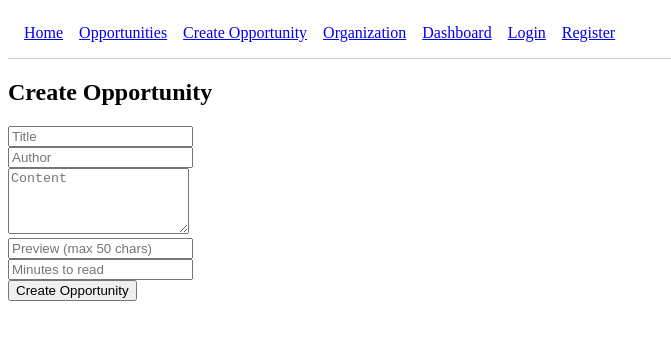
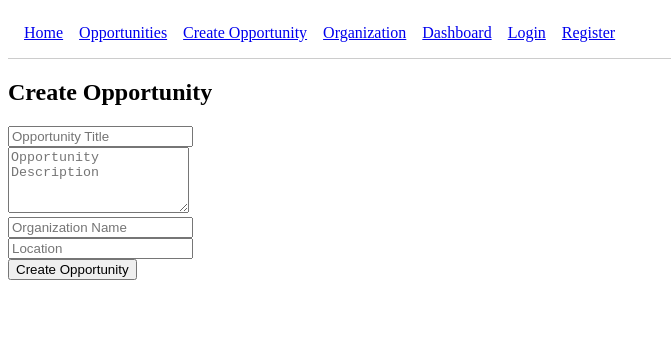
Before and after one commit to Httpednah/volunteer-connect-frontend, a React (Vite) app in the folder volunteer-connect-frontend/: page /create-opportunity in a window 1280 px wide. Shown: the top 340 px of the page, without its empty margins (0-671 px from the left). Built offline with nearby package versions, Linux system fonts and the light colour scheme.

Commit message:
more files added

```diff
--- a/volunteer-connect-frontend/src/pages/CreateOpportunity.jsx
+++ b/volunteer-connect-frontend/src/pages/CreateOpportunity.jsx
@@ -1,146 +1,138 @@
-// src/pages/CreateOpportunity.jsx
 import React from "react";
 import { useNavigate } from "react-router-dom";
 import { Formik, Form, Field, ErrorMessage } from "formik";
 import * as Yup from "yup";
 
-// Replace this with your actual backend URL
-const API_URL = "http://localhost:5555/articles";
+const API_URL = "http://localhost:5555/opportunities"; // Update this to your Flask route
 
 export default function CreateOpportunity() {
   const navigate = useNavigate();
 
-  const initialValues = {
-    title: "",
-    author: "",
-    content: "",
-    preview: "",
-    minutes_to_read: "",
-  };
-
+  // Validation schema using Yup
   const validationSchema = Yup.object({
-    title: Yup.string().required("Title is required"),
-    author: Yup.string().required("Author is required"),
-    content: Yup.string().required("Content is required"),
-    preview: Yup.string()
-      .max(50, "Preview must be 50 characters or less")
-      .required("Preview is required"),
-    minutes_to_read: Yup.number()
-      .typeError("Must be a number")
-      .positive("Must be positive")
-      .integer("Must be an integer")
-      .required("Minutes to read is required"),
+    title: Yup.string()
+      .min(5, "Title must be at least 5 characters")
+      .required("Title is required"),
+    description: Yup.string()
+      .min(20, "Description must be at least 20 characters")
+      .required("Description is required"),
+    organization: Yup.string().required("Organization is required"),
+    location: Yup.string().required("Location is required"),
   });
 
-  const handleSubmit = async (values, { setSubmitting, resetForm }) => {
+  // Handle form submission
+  const handleSubmit = async (values, { setSubmitting, resetForm, setStatus }) => {
     try {
-      const response = await fetch(API_URL, {
+      const res = await fetch(API_URL, {
         method: "POST",
-        headers: { "Content-Type": "application/json" },
+        headers: {
+          "Content-Type": "application/json",
+        },
         body: JSON.stringify(values),
       });
 
-      const data = await response.json();
+      const data = await res.json();
 
-      if (!response.ok) {
-        alert(data.message || "Error creating opportunity");
+      if (!res.ok) {
+        setStatus({ error: data.error || "Failed to create opportunity" });
       } else {
-        alert("Opportunity created successfully!");
+        setStatus({ success: "Opportunity created successfully!" });
         resetForm();
-        navigate("/opportunities"); // redirect to list
+        // Redirect to opportunities page after short delay
+        setTimeout(() => navigate("/opportunities"), 1500);
       }
     } catch (err) {
       console.error(err);
-      alert("Server error. Please try again.");
+      setStatus({ error: "Server error. Please try again." });
     } finally {
       setSubmitting(false);
     }
   };
 
   return (
-    <div className="flex items-center justify-center min-h-screen bg-slate-50 px-4">
-      <div className="w-full max-w-lg bg-white p-8 rounded-xl shadow-md border border-slate-200">
-        <h2 className="text-2xl font-bold mb-4">Create Opportunity</h2>
+    <div className="min-h-screen flex items-center justify-center bg-slate-50 dark:bg-slate-900 p-4">
+      <div className="w-full max-w-lg bg-white dark:bg-slate-800 p-8 rounded-xl shadow-md border dark:border-slate-700">
+        <h2 className="text-2xl font-bold mb-4 dark:text-white">Create Opportunity</h2>
+
         <Formik
-          initialValues={initialValues}
+          initialValues={{
+            title: "",
+            description: "",
+            organization: "",
+            location: "",
+          }}
           validationSchema={validationSchema}
           onSubmit={handleSubmit}
         >
-          {({ isSubmitting }) => (
+          {({ isSubmitting, status }) => (
             <Form className="space-y-4">
               <div>
                 <Field
                   name="title"
-                  placeholder="Title"
-                  className="w-full px-3 py-2 border rounded"
+                  placeholder="Opportunity Title"
+                  className="w-full px-3 py-2 border rounded dark:bg-slate-700 dark:text-white"
                 />
                 <ErrorMessage
                   name="title"
                   component="div"
-                  className="text-red-500 text-sm"
+                  className="text-red-500 text-sm mt-1"
                 />
               </div>
 
               <div>
                 <Field
-                  name="author"
-                  placeholder="Author"
-                  className="w-full px-3 py-2 border rounded"
+                  name="description"
+                  as="textarea"
+                  placeholder="Opportunity Description"
+                  rows={4}
+                  className="w-full px-3 py-2 border rounded dark:bg-slate-700 dark:text-white"
                 />
                 <ErrorMessage
-                  name="author"
+                  name="description"
                   component="div"
-                  className="text-red-500 text-sm"
+                  className="text-red-500 text-sm mt-1"
                 />
               </div>
 
               <div>
                 <Field
-                  as="textarea"
-                  name="content"
-                  placeholder="Content"
-                  className="w-full px-3 py-2 border rounded"
-                  rows="4"
+                  name="organization"
+                  placeholder="Organization Name"
+                  className="w-full px-3 py-2 border rounded dark:bg-slate-700 dark:text-white"
                 />
                 <ErrorMessage
-                  name="content"
+                  name="organization"
                   component="div"
-                  className="text-red-500 text-sm"
+                  className="text-red-500 text-sm mt-1"
                 />
               </div>
 
               <div>
                 <Field
-                  name="preview"
-                  placeholder="Preview (max 50 chars)"
-                  className="w-full px-3 py-2 border rounded"
+                  name="location"
+                  placeholder="Location"
+                  className="w-full px-3 py-2 border rounded dark:bg-slate-700 dark:text-white"
                 />
                 <ErrorMessage
-                  name="preview"
+                  name="location"
                   component="div"
-                  className="text-red-500 text-sm"
+                  className="text-red-500 text-sm mt-1"
                 />
               </div>
 
-              <div>
-                <Field
-                  name="minutes_to_read"
-                  placeholder="Minutes to read"
-                  className="w-full px-3 py-2 border rounded"
-                />
-                <ErrorMessage
-                  name="minutes_to_read"
-                  component="div"
-                  className="text-red-500 text-sm"
-                />
-              </div>
+              {status?.error && (
+                <p className="text-red-500 text-sm">{status.error}</p>
+              )}
+              {status?.success && (
+                <p className="text-green-500 text-sm">{status.success}</p>
+              )}
 
               <button
                 type="submit"
                 disabled={isSubmitting}
-                className="w-full bg-blue-500 text-white px-4 py-2 rounded hover:bg-blue-600"
+                className="w-full bg-blue-500 text-white py-2 px-4 rounded hover:bg-blue-600"
               >
-                {isSubmitting ? "Creating..." : "Create Opportunity"}
+                {isSubmitting ? "Submitting..." : "Create Opportunity"}
               </button>
             </Form>
           )}
```
Also changed, not shown: package.json (added, +31 -0 lines), volunteer-connect-frontend/package.json (+5 -2 lines), 2 other files (tests, documents, lock files or other folders).
